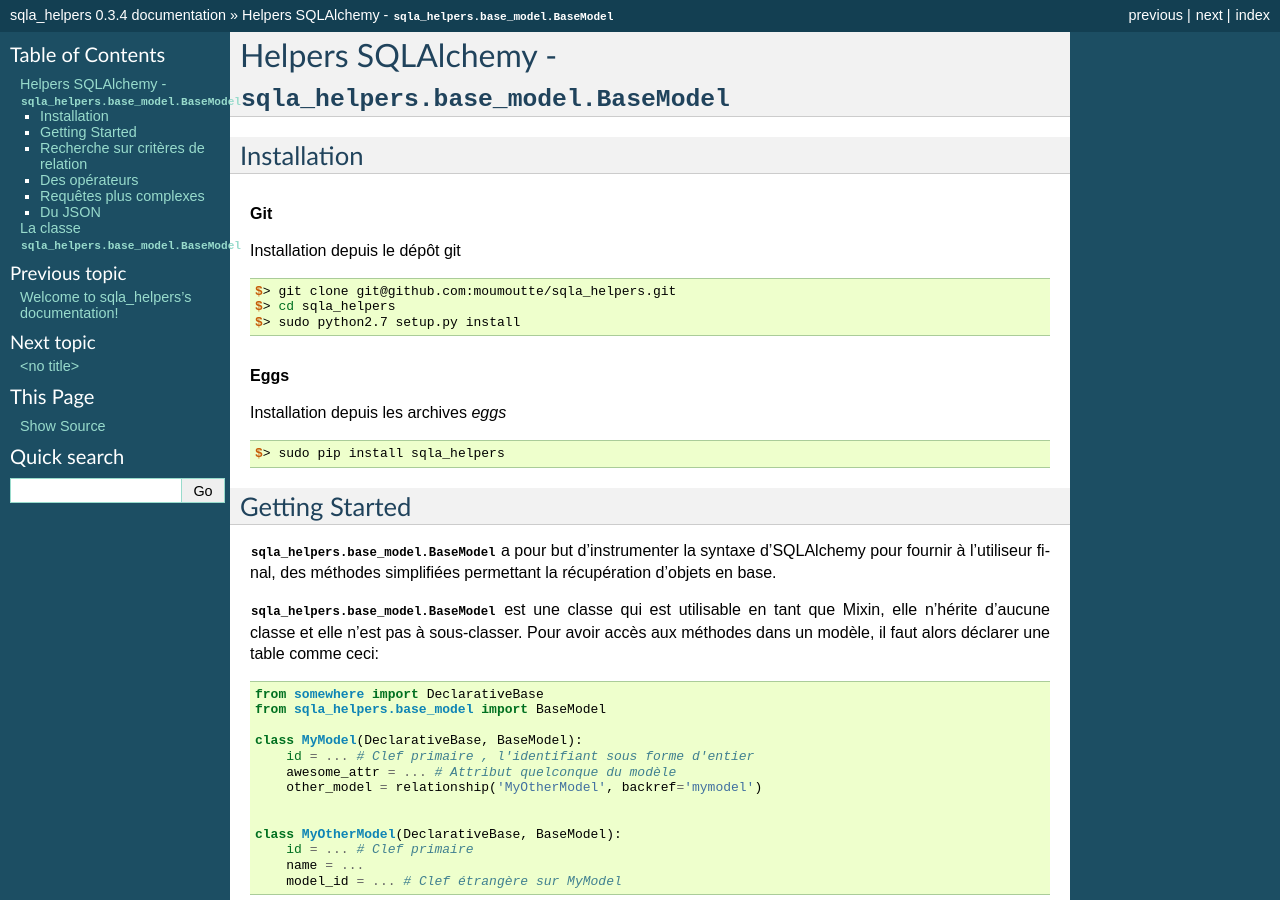
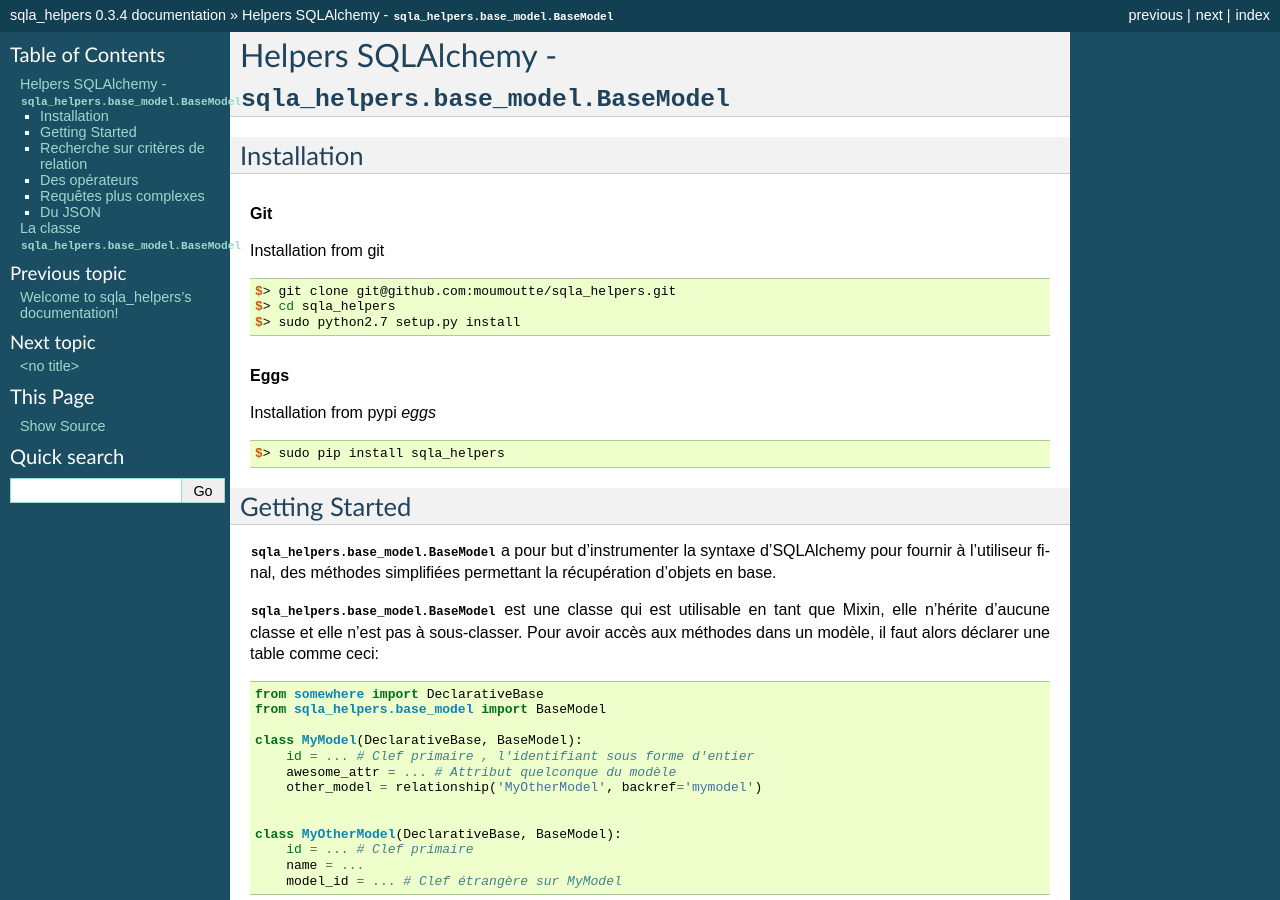
Before and after one commit to moumoutte/sqla_helpers, a Sphinx documentation site: the page built from doc/sqla_helpers.rst, in a window 1280 px wide and 900 px high. Built offline with Sphinx 7.4.7, drawn with Linux system fonts in a browser that asks for light colours.

Commit message:
purge before WE

```diff
--- a/doc/sqla_helpers.rst
+++ b/doc/sqla_helpers.rst
@@ -5,7 +5,7 @@
 
 .. rubric:: Git
 
-Installation depuis le dépôt git
+Installation from git
 
 .. code-block:: console
 
@@ -15,7 +15,7 @@
 
 .. rubric:: Eggs
 
-Installation depuis les archives `eggs`
+Installation from pypi `eggs`
 
 .. code-block:: console
 
```
Also changed, not shown: 1 other file.
